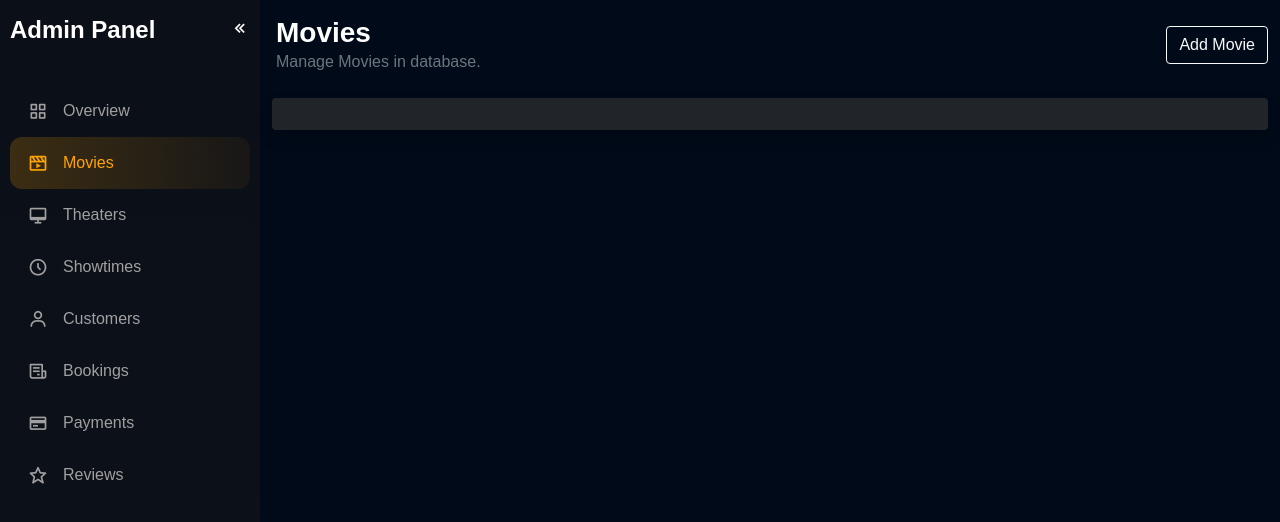
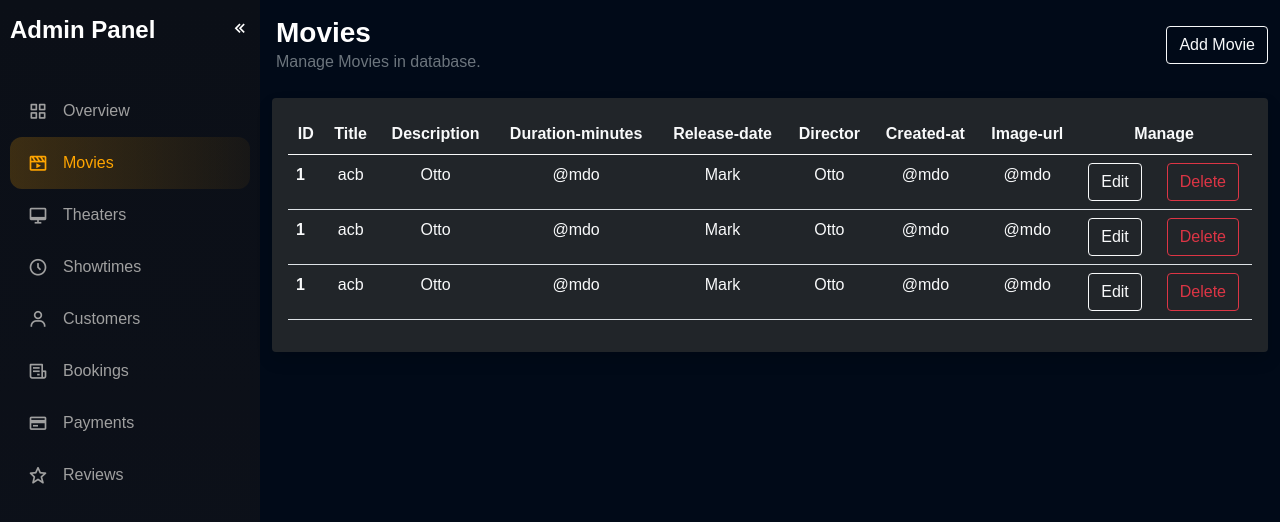
Before and after one commit to PolawatK/rmutt_fullstackclass_2025_1166109051001, an Angular app in the folder Frontend/movietheater/: page /admin/movies in a window 1280 px wide. Shown: the top 522 px of the page. Built offline with nearby package versions, Linux system fonts and the light colour scheme.

Commit message:
MOVIEcrud

```diff
--- a/Frontend/movietheater/src/app/admin/moviecrud/moviecrud.html
+++ b/Frontend/movietheater/src/app/admin/moviecrud/moviecrud.html
@@ -15,7 +15,39 @@
     <section class="data-table mt-4">
         <div class="card bg-dark border-0 shadow">
             <div class="card-body">
-
+                <!-- head table -->
+                <table class="table">
+                    <thead>
+                        <tr>
+                            <th class="col text-light text-center">ID</th>
+                            <th class="col text-light text-center">Title</th>
+                            <th class="col text-light text-center">Description</th>
+                            <th class="col text-light text-center">Duration-minutes</th>
+                            <th class="col text-light text-center">Release-date</th>
+                            <th class="col text-light text-center">Director</th>
+                            <th class="col text-light text-center">Created-at</th>
+                            <th class="col text-light text-center">Image-url</th>
+                            <th colspan="2" class="col text-light text-center">Manage</th>
+                        </tr>
+                    </thead>
+                    <!-- body table -->
+                    <tbody class="text-light">
+                        @for (item of movie; track $index) {
+                        <tr>
+                        <th scope="row">1</th>
+                        <td class="col text-center">acb </td>
+                        <td class="col text-center">Otto</td>
+                        <td class="col text-center">@mdo</td>
+                        <td class="col text-center">Mark</td>
+                        <td class="col text-center">Otto</td>
+                        <td class="col text-center">@mdo</td>
+                        <td class="col text-center">@mdo</td>
+                        <td class="col text-center"><button type="button" class="btn btn-outline-light">Edit</button></td>
+                        <td class="col text-center"><button type="button" class="btn btn-outline-danger">Delete</button></td>
+                        </tr>
+                    }
+                    </tbody>
+                </table>
             </div>
         </div>
 
--- a/Frontend/movietheater/src/app/admin/moviecrud/moviecrud.ts
+++ b/Frontend/movietheater/src/app/admin/moviecrud/moviecrud.ts
@@ -8,4 +8,9 @@ import { Component } from '@angular/core';
 })
 export class Moviecrud {
 
+  movie=[
+    {id:1},
+    {id:1},
+    {id:1},
+      ];
 }
```
